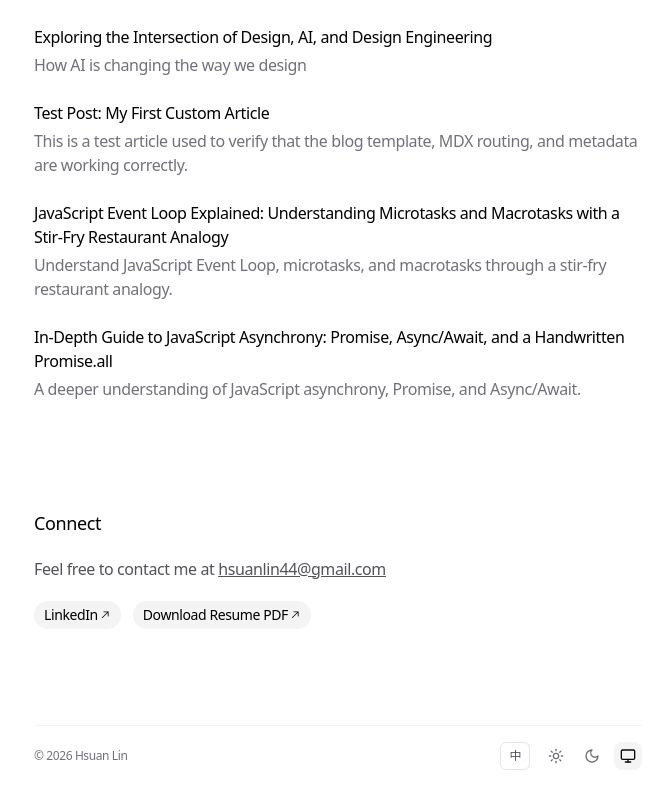
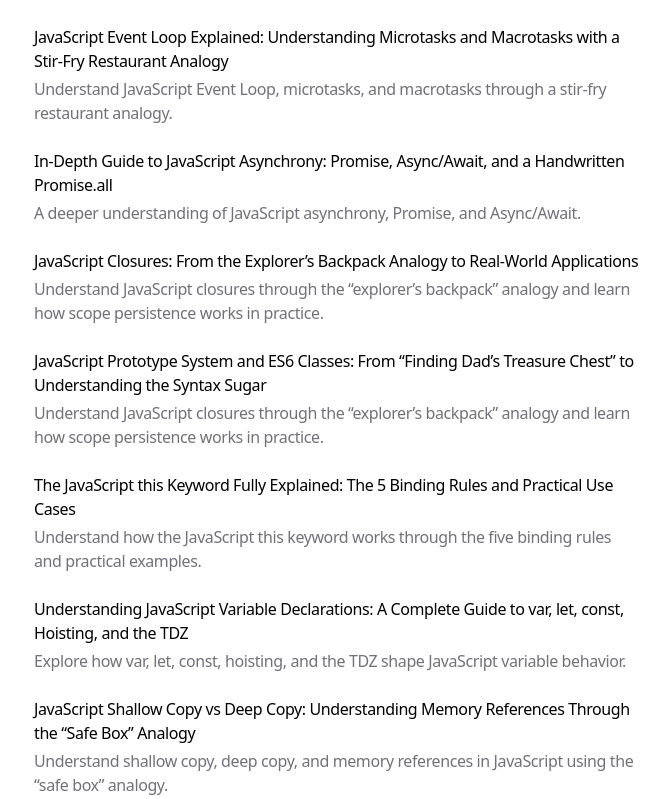
Before and after one commit to hsuanlin-dev/hsuanlin-portfolio, a Next.js app: page / in a window 1280 px wide. Shown: the part 2721-3520 px from the top of the page, without its empty margins (302-971 px from the left). Built offline with nearby package versions, Linux system fonts and the light colour scheme.

Commit message:
Update blog title

```diff
--- a/app/data.ts
+++ b/app/data.ts
@@ -220,30 +220,6 @@ export const EDUCATION: Education[] = [
 export const BLOG_POSTS: BlogPost[] = [
   {
     title: {
-      en: 'Exploring the Intersection of Design, AI, and Design Engineering',
-      zh: '探索設計、AI 與設計工程的交會',
-    },
-    description: {
-      en: 'How AI is changing the way we design',
-      zh: 'AI 正如何改變我們設計與打造產品的方式',
-    },
-    link: '/blog/exploring-the-intersection-of-design-ai-and-design-engineering',
-    uid: 'blog-1',
-  },
-  {
-    title: {
-      en: 'Test Post: My First Custom Article',
-      zh: '測試文章',
-    },
-    description: {
-      en: 'This is a test article used to verify that the blog template, MDX routing, and metadata are working correctly.',
-      zh: '測試文章描述',
-    },
-    link: '/blog/test-post-my-first-custom-article',
-    uid: 'blog-2',
-  },
-  {
-    title: {
       en: 'JavaScript Event Loop Explained: Understanding Microtasks and Macrotasks with a Stir-Fry Restaurant Analogy',
       zh: '深入淺出 JavaScript Event Loop：熱炒店比喻，理解微任務與宏任務',
     },
@@ -252,7 +228,7 @@ export const BLOG_POSTS: BlogPost[] = [
       zh: '用熱炒店比喻理解 JavaScript Event Loop、微任務與宏任務的執行順序。',
     },
     link: '/blog/javascript-event-loop-explained',
-    uid: 'blog-3',
+    uid: 'blog-1',
   },
   {
     title: {
@@ -264,7 +240,67 @@ export const BLOG_POSTS: BlogPost[] = [
       zh: '深入理解 JavaScript 非同步、Promise 與 Async/Await。',
     },
     link: '/blog/javascript-promise-async-await',
+    uid: 'blog-2',
+  },
+  {
+    title: {
+      en: 'JavaScript Closures: From the Explorer’s Backpack Analogy to Real-World Applications',
+      zh: 'JavaScript 閉包 (Closure)：從探險家背包比喻到實際應用',
+    },
+    description: {
+      en: 'Understand JavaScript closures through the “explorer’s backpack” analogy and learn how scope persistence works in practice.',
+      zh: '用「探險家背包」比喻理解 JavaScript Closure，學會作用域保存與實際開發應用。',
+    },
+    link: '/blog/test-post-my-first-custom-article',
+    uid: 'blog-3',
+  },
+  {
+    title: {
+      en: 'JavaScript Prototype System and ES6 Classes: From “Finding Dad’s Treasure Chest” to Understanding the Syntax Sugar',
+      zh: 'JavaScript 原型系統與 ES6 Class：從「找爸爸翻寶箱」到語法糖完整解析',
+    },
+    description: {
+      en: 'Understand JavaScript closures through the “explorer’s backpack” analogy and learn how scope persistence works in practice.',
+      zh: '透過「找爸爸翻寶箱」的比喻理解 JavaScript Prototype Chain 與 ES6 Class 的運作原理。',
+    },
+    link: '/blog/test-post-my-first-custom-article',
     uid: 'blog-4',
+  },
+  {
+    title: {
+      en: 'The JavaScript this Keyword Fully Explained: The 5 Binding Rules and Practical Use Cases',
+      zh: 'JavaScript this 關鍵字徹底解析：5 大綁定規則與實際應用',
+    },
+    description: {
+      en: 'Understand how the JavaScript this keyword works through the five binding rules and practical examples.',
+      zh: '透過五大綁定規則與實例解析 JavaScript this 的指向與實際應用。',
+    },
+    link: '/blog/test-post-my-first-custom-article',
+    uid: 'blog-5',
+  },
+  {
+    title: {
+      en: 'Understanding JavaScript Variable Declarations: A Complete Guide to var, let, const, Hoisting, and the TDZ',
+      zh: '深入淺出 JavaScript 變數宣告：var、let、const、Hoisting 與 TDZ 完全解析',
+    },
+    description: {
+      en: 'Explore how var, let, const, hoisting, and the TDZ shape JavaScript variable behavior.',
+      zh: '解析 var、let、const、Hoisting 與 TDZ，理解 JavaScript 變數宣告的核心機制。',
+    },
+    link: '/blog/test-post-my-first-custom-article',
+    uid: 'blog-6',
+  },
+  {
+    title: {
+      en: 'JavaScript Shallow Copy vs Deep Copy: Understanding Memory References Through the “Safe Box” Analogy',
+      zh: 'JavaScript 淺拷貝與深拷貝：以「保險箱」比喻理解記憶體引用機制',
+    },
+    description: {
+      en: 'Understand shallow copy, deep copy, and memory references in JavaScript using the “safe box” analogy.',
+      zh: '透過「保險箱」比喻理解 JavaScript 的淺拷貝、深拷貝與記憶體引用機制。',
+    },
+    link: '/blog/test-post-my-first-custom-article',
+    uid: 'blog-7',
   },
 ]
 
```
